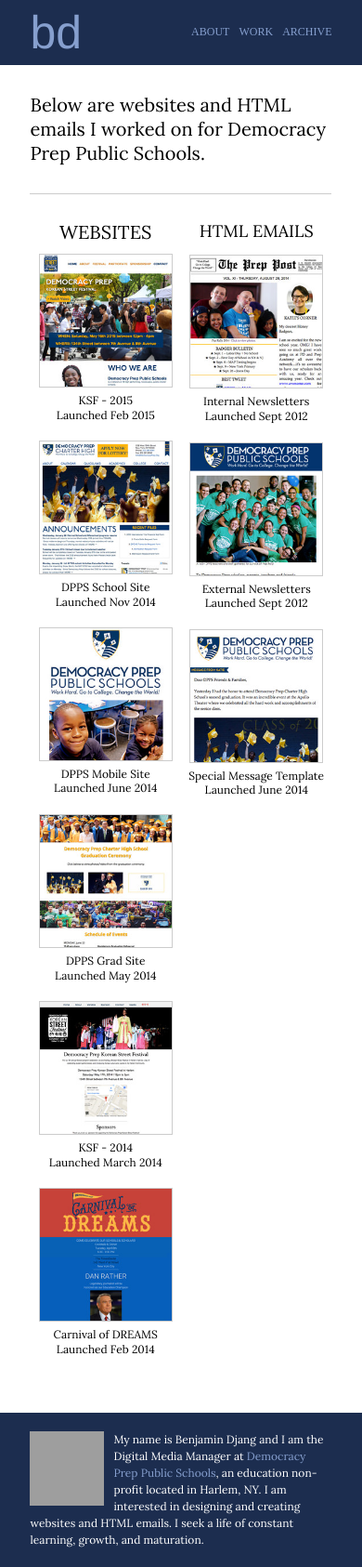
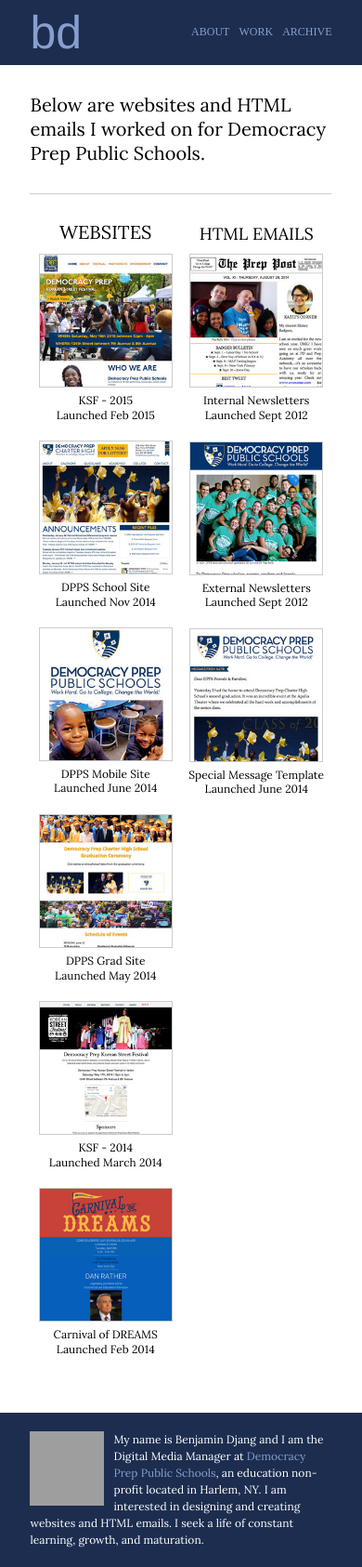
Before and after one commit to bdjang/benjamin-djang, a Jekyll site: the page built from work.html, in a window 390 px wide. Shown: the whole page at 93% size. Built offline with Jekyll 4.4.1, drawn with Linux system fonts in a browser that asks for light colours; grey boxes are pictures that could not be loaded.

Commit message:
Adjusted work img size and title for mobile view

```diff
--- a/css/main.scss
+++ b/css/main.scss
@@ -279,7 +279,7 @@
 	}
 	.workTitle-email {
 		font-size: 18px;
-		padding: 0 0 4px 0;
+		padding: 3px 0 0 0;
 	}
 }
 
```
